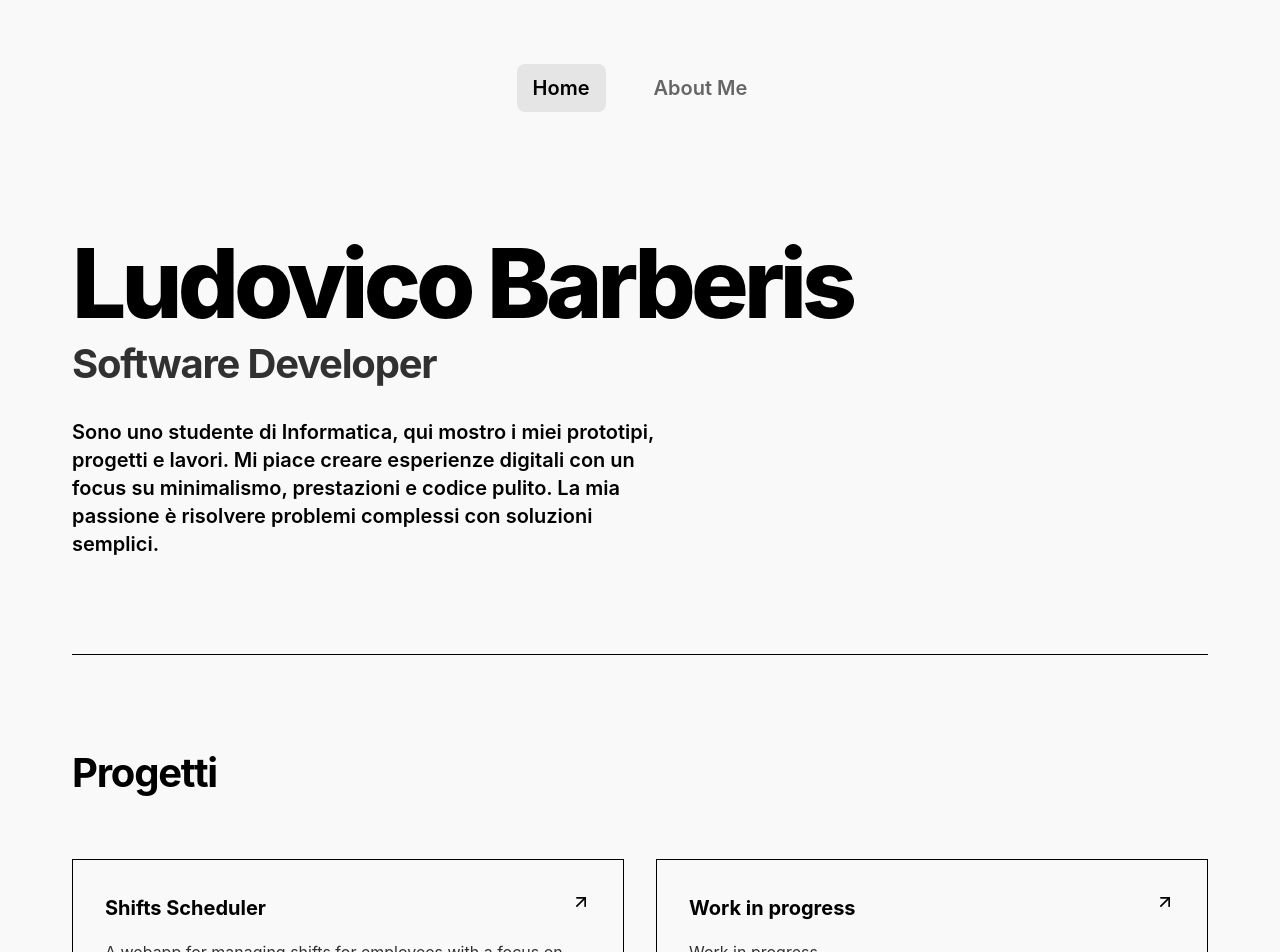
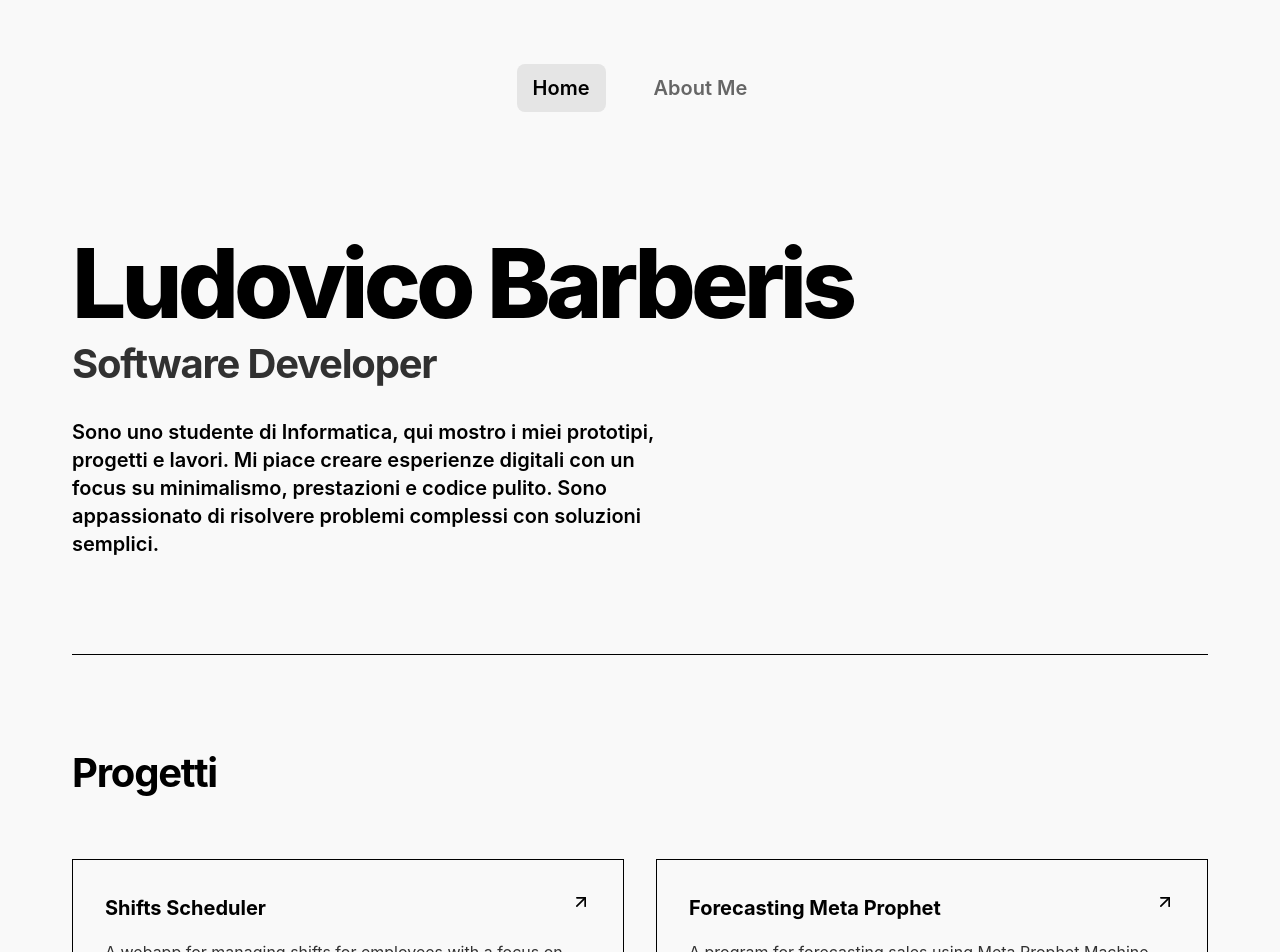
Before and after one commit to Ludovico-B/My-personal-website, a React (Vite) app: page / in a window 1280 px wide. Shown: the top 952 px of the page. Built offline with nearby package versions, Linux system fonts and the light colour scheme.

Commit message:
Upload the Project Grid
Add a project with Machine Learning Python (Meta Prophet Algorithm)

```diff
--- a/package.json
+++ b/package.json
@@ -10,6 +10,7 @@
     "preview": "vite preview"
   },
   "dependencies": {
+    "@vercel/speed-insights": "^1.3.1",
     "lucide-react": "^0.563.0",
     "react": "^19.2.0",
     "react-dom": "^19.2.0",
--- a/src/App.jsx
+++ b/src/App.jsx
@@ -3,6 +3,7 @@ import Navbar from './components/Navbar';
 import Footer from './components/Footer';
 import Home from './pages/Home';
 import About from './pages/About';
+import { SpeedInsights } from "@vercel/speed-insights/next"
 
 function App() {
   return (
--- a/src/components/Hero.jsx
+++ b/src/components/Hero.jsx
@@ -10,7 +10,7 @@ const Hero = () => {
                 Software Developer
             </h2>
             <p className="text-medium" style={{ maxWidth: '600px', lineHeight: '1.4' }}>
-                Sono uno studente di Informatica, qui mostro i miei prototipi, progetti e lavori. Mi piace creare esperienze digitali con un focus su minimalismo, prestazioni e codice pulito. La mia passione è risolvere problemi complessi con soluzioni semplici.
+                Sono uno studente di Informatica, qui mostro i miei prototipi, progetti e lavori. Mi piace creare esperienze digitali con un focus su minimalismo, prestazioni e codice pulito. Sono appassionato di risolvere problemi complessi con soluzioni semplici.
             </p>
         </section>
     );
--- a/src/components/ProjectGrid.jsx
+++ b/src/components/ProjectGrid.jsx
@@ -56,10 +56,10 @@ const ProjectGrid = () => {
             link: 'https://github.com/Ludovico-B/Shifts-Scheduler'
         },
         {
-            title: 'Work in progress',
-            description: 'Work in progress',
-            tags: ['Work in progress'],
-            link: 'https://github.com'
+            title: 'Forecasting Meta Prophet',
+            description: 'A program for forecasting sales using Meta Prophet Machine Learning.',
+            tags: ['Python', 'Meta Prophet', 'Machine Learning'],
+            link: 'https://github.com/Ludovico-B/Forecastin-Meta-Prophet'
         }
     ];
 
```
Also changed, not shown: components/ProjectGrid.jsx (+4 -4 lines), 1 other file (tests, documents, lock files or other folders).
